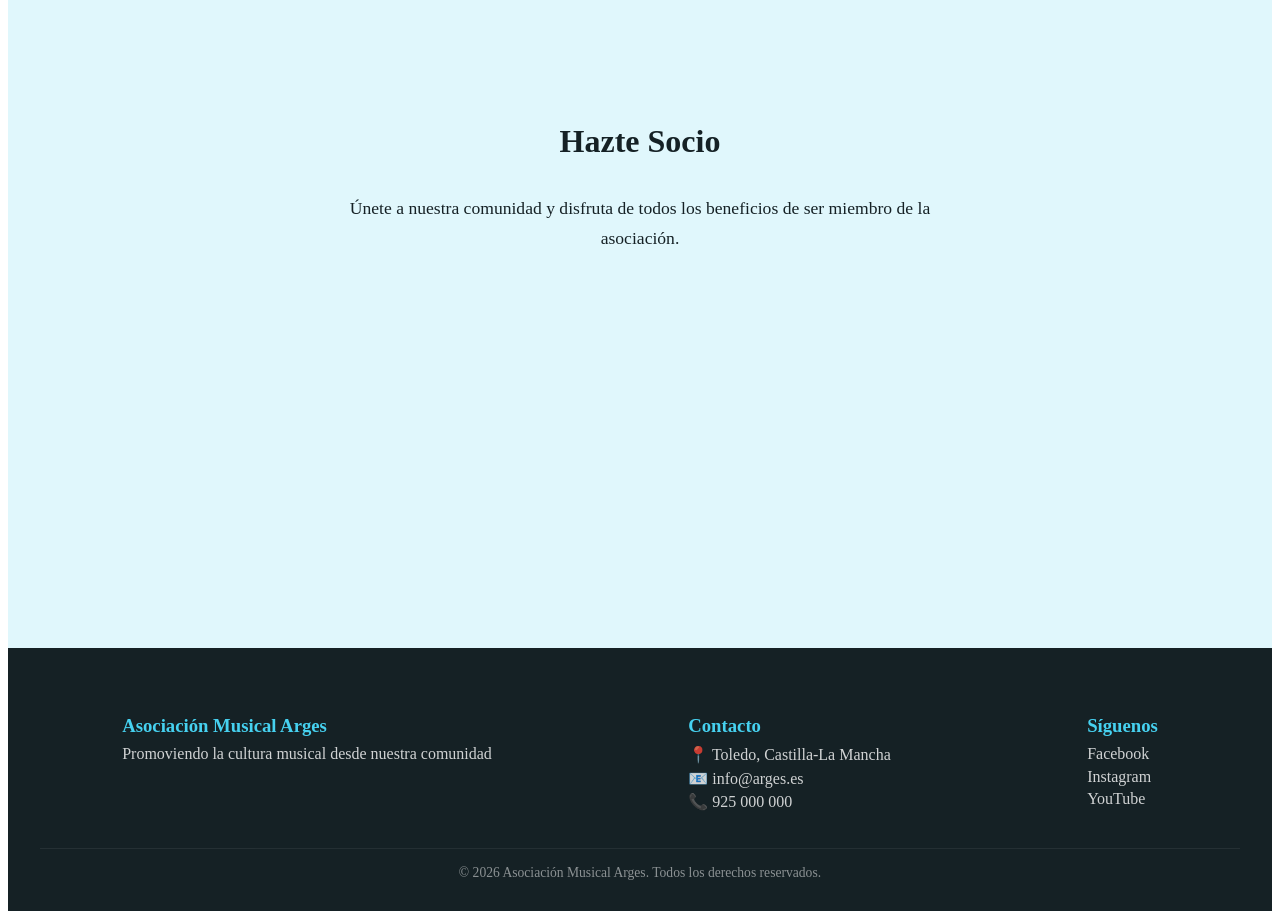
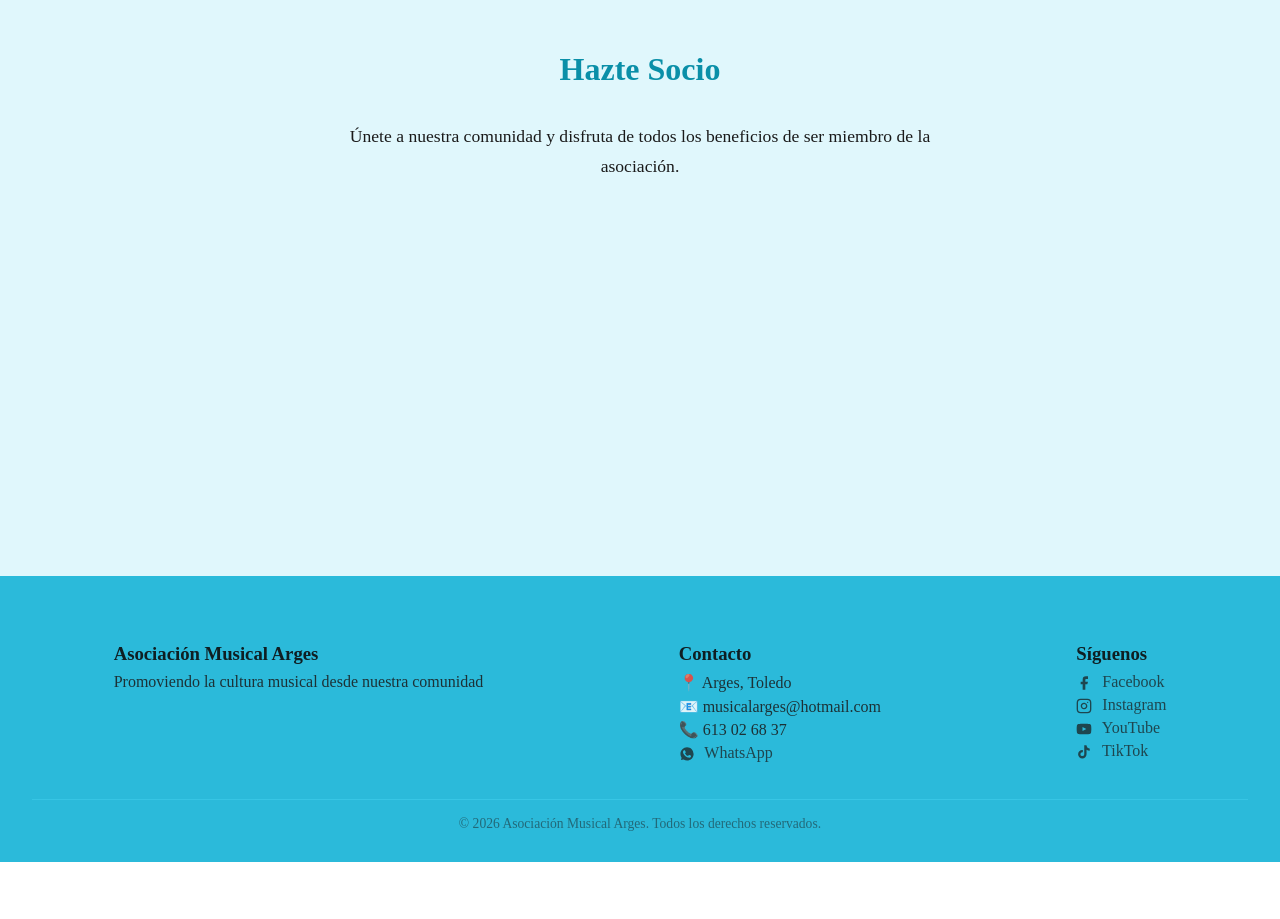
Before and after one commit to JavierPs287/amusicalarges-fe, an Angular app: page /home in a window 1280 px wide. Shown: the part 4000-4919 px from the top of the page. After the commit the page ends 4862 px from the top, so only its background shows below. Built offline with nearby package versions, Linux system fonts and the light colour scheme.

Commit message:
Footer + Modos claro y oscuro

```diff
--- a/src/app/app.css
+++ b/src/app/app.css
@@ -1,34 +1,50 @@
-.under-construction-container {
-  display: flex;
-  flex-direction: column;
-  align-items: center;
-  justify-content: center;
-  min-height: 100vh;
-  text-align: center;
-  font-family: 'Segoe UI', Roboto, Helvetica, Arial, sans-serif;
-  background-color: #f5f5f5;
-  color: #008cff;
-  padding: 2rem;
+/* Footer */
+footer {
+  background-color: var(--nav-bg);
+  color: var(--text);
+  padding: 3rem 2rem 1rem;
+  transition: background-color 0.3s ease;
 }
 
-.logo {
-  max-width: 300px;
-  height: auto;
+.footer-contenido {
+  display: flex;
+  justify-content: space-around;
+  flex-wrap: wrap;
+  gap: 2rem;
   margin-bottom: 2rem;
 }
 
-.content {
-  padding-top: 64px; /* misma altura que el navbar */
+.footer-col h3 {
+  color: var(--footer-heading);
+  margin-bottom: 0.5rem;
 }
 
-h1 {
-  font-size: 2.5rem;
-  color: #000000; /* Puedes cambiar esto por el color corporativo de la asociación */
-  margin-bottom: 1rem;
+.footer-col p {
+  margin: 0.3rem 0;
+  opacity: 0.85;
+  color: var(--text);
 }
 
-p {
-  font-size: 1.2rem;
-  line-height: 1.5;
-  color: #000000;
+.footer-col a {
+  color: var(--text);
+  text-decoration: none;
+  opacity: 0.85;
 }
+
+.footer-col a:hover {
+  color: var(--text);
+  opacity: 1;
+}
+
+.footer-col a:visited {
+  color: var(--text);
+}
+
+.footer-copy {
+  text-align: center;
+  opacity: 0.5;
+  font-size: 0.85rem;
+  border-top: 1px solid var(--primary);
+  padding-top: 1rem;
+  color: var(--text);
+}
--- a/src/app/app.html
+++ b/src/app/app.html
@@ -2,3 +2,71 @@
 <div class="content">
   <router-outlet></router-outlet>
 </div>
+
+  <!-- Pie de página -->
+  <footer>
+    <div class="footer-contenido">
+      <div class="footer-col">
+        <h3>Asociación Musical Arges</h3>
+        <p>Promoviendo la cultura musical desde nuestra comunidad</p>
+      </div>
+      <div class="footer-col">
+        <h3>Contacto</h3>
+        <p>📍 Arges, Toledo</p>
+        <p>📧 musicalarges@hotmail.com</p>
+        <p>📞 613 02 68 37</p>
+        <p>
+          <a href="https://wa.me/34613026837" target="_blank" rel="noopener">
+            <svg xmlns="http://www.w3.org/2000/svg" width="16" height="16" viewBox="0 0 24 24" fill="currentColor" style="vertical-align: middle; margin-right: 6px;">
+              <path d="M17.472 14.382c-.297-.149-1.758-.867-2.03-.967c-.273-.099-.471-.148-.67.15c-.197.297-.767.966-.94 1.164c-.173.199-.347.223-.644.075c-.297-.15-1.255-.463-2.39-1.475c-.883-.788-1.48-1.761-1.653-2.059c-.173-.297-.018-.458.13-.606c.134-.133.298-.347.446-.52c.149-.174.198-.298.298-.497c.099-.198.05-.371-.025-.52c-.075-.149-.669-1.612-.916-2.207c-.242-.579-.487-.5-.669-.51c-.173-.008-.371-.01-.57-.01c-.198 0-.52.074-.792.372c-.272.297-1.04 1.016-1.04 2.479c0 1.462 1.065 2.875 1.213 3.074c.149.198 2.096 3.2 5.077 4.487c.709.306 1.262.489 1.694.625c.712.227 1.36.195 1.871.118c.571-.085 1.758-.719 2.006-1.413c.248-.694.248-1.289.173-1.413c-.074-.124-.272-.198-.57-.347m-5.421 7.403h-.004a9.87 9.87 0 0 1-5.031-1.378l-.361-.214l-3.741.982l.998-3.648l-.235-.374a9.86 9.86 0 0 1-1.51-5.26c.001-5.45 4.436-9.884 9.888-9.884c2.64 0 5.122 1.03 6.988 2.898a9.825 9.825 0 0 1 2.893 6.994c-.003 5.45-4.437 9.884-9.885 9.884"/>
+            </svg>
+            WhatsApp
+          </a>
+        </p>
+      </div>
+      <div class="footer-col">
+  <h3>Síguenos</h3>
+
+  <p>
+    <a href="https://www.facebook.com/AsociacionMusicalArges" target="_blank" rel="noopener">
+      <svg xmlns="http://www.w3.org/2000/svg" width="16" height="16" viewBox="0 0 24 24" fill="currentColor" style="vertical-align: middle; margin-right: 6px;">
+        <path d="M18 2h-3a5 5 0 0 0-5 5v3H7v4h3v8h4v-8h3l1-4h-4V7a1 1 0 0 1 1-1h3z"/>
+      </svg>
+      Facebook
+    </a>
+  </p>
+
+  <p>
+    <a href="https://www.instagram.com/asociacion_musical_arges" target="_blank" rel="noopener">
+      <svg xmlns="http://www.w3.org/2000/svg" width="16" height="16" viewBox="0 0 24 24" fill="none" stroke="currentColor" stroke-width="2" stroke-linecap="round" stroke-linejoin="round" style="vertical-align: middle; margin-right: 6px;">
+        <rect width="20" height="20" x="2" y="2" rx="5" ry="5"/>
+        <path d="M16 11.37A4 4 0 1 1 12.63 8 4 4 0 0 1 16 11.37z"/>
+        <line x1="17.5" x2="17.51" y1="6.5" y2="6.5"/>
+      </svg>
+      Instagram
+    </a>
+  </p>
+
+  <p>
+    <a href="https://www.youtube.com/@AsociaciónMusicalArgés" target="_blank" rel="noopener">
+      <svg xmlns="http://www.w3.org/2000/svg" width="16" height="16" viewBox="0 0 24 24" fill="currentColor" style="vertical-align: middle; margin-right: 6px;">
+        <path d="M22.54 6.42a2.78 2.78 0 0 0-1.95-1.96C18.88 4 12 4 12 4s-6.88 0-8.59.46a2.78 2.78 0 0 0-1.95 1.96A29 29 0 0 0 1 12a29 29 0 0 0 .46 5.58a2.78 2.78 0 0 0 1.95 1.95C5.12 20 12 20 12 20s6.88 0 8.59-.47a2.78 2.78 0 0 0 1.95-1.95A29 29 0 0 0 23 12a29 29 0 0 0-.46-5.58z"/>
+        <polygon points="9.75 15.02 15.5 12 9.75 8.98 9.75 15.02" fill="var(--nav-bg)"/>
+      </svg>
+      YouTube
+    </a>
+  </p>
+
+  <p>
+    <a href="https://www.tiktok.com/@asociacion_musical_arges" target="_blank" rel="noopener">
+      <svg xmlns="http://www.w3.org/2000/svg" width="16" height="16" viewBox="0 0 24 24" fill="currentColor" style="vertical-align: middle; margin-right: 6px;">
+        <path d="M19.59 6.69a4.83 4.83 0 0 1-3.77-4.25V2h-3.45v13.67a2.89 2.89 0 0 1-2.88 2.5a2.89 2.89 0 0 1-2.89-2.89a2.89 2.89 0 0 1 2.89-2.89c.28 0 .54.04.79.1V9.01a6.33 6.33 0 0 0-.79-.05a6.34 6.34 0 0 0-6.34 6.34a6.34 6.34 0 0 0 6.34 6.34a6.34 6.34 0 0 0 6.33-6.34V8.69a8.18 8.18 0 0 0 4.78 1.52V6.75a4.85 4.85 0 0 1-1.01-.06z"/>
+      </svg>
+      TikTok
+    </a>
+  </p>
+
+</div>
+    </div>
+    <p class="footer-copy">© 2026 Asociación Musical Arges. Todos los derechos reservados.</p>
+  </footer>
--- a/src/app/app.ts
+++ b/src/app/app.ts
@@ -1,6 +1,7 @@
-import { Component, signal } from '@angular/core';
+import { Component, signal, OnInit, Inject, PLATFORM_ID } from '@angular/core';
+import { isPlatformBrowser } from '@angular/common';
 import { RouterOutlet } from '@angular/router';
-import {RouterModule} from '@angular/router';
+import { RouterModule } from '@angular/router';
 import { Navbar } from './component/navbar/navbar';
 
 @Component({
@@ -9,6 +10,34 @@ import { Navbar } from './component/navbar/navbar';
   templateUrl: './app.html',
   styleUrl: './app.css'
 })
-export class App {
+export class App implements OnInit {
+
   protected readonly title = signal('amusicalarges-fe');
+
+  constructor(
+    @Inject(PLATFORM_ID) private platformId: Object
+  ) {}
+
+  ngOnInit() {
+
+  if (isPlatformBrowser(this.platformId)) {
+
+    const darkMode = window.matchMedia('(prefers-color-scheme: dark)');
+
+    const applyTheme = (dark: boolean) => {
+      if (dark) {
+        document.body.classList.add('dark');
+      } else {
+        document.body.classList.remove('dark');
+      }
+    };
+
+    applyTheme(darkMode.matches);
+
+    darkMode.addEventListener('change', (event) => {
+      applyTheme(event.matches);
+    });
+
+  }
 }
+}
--- a/src/app/component/home/home.css
+++ b/src/app/component/home/home.css
@@ -31,8 +31,8 @@
   align-items: center;
   text-align: center;
   padding: 4rem 2rem;
-  background-color: #f5f5f5;
-  color: #152125;
+  background-color: var(--background);
+  color: var(--text);
 
   /* Animación al aparecer */
   opacity: 0;
@@ -46,50 +46,18 @@
 }
 
 .seccion.alt {
-  background-color: #e0f7fc;
+  background-color: var(--alt-color);
 }
 
 .seccion h2 {
   font-size: 2rem;
   margin-bottom: 1rem;
-  color: #152125;
+  color: var(--section-heading);
 }
 
 .seccion p {
   max-width: 600px;
   font-size: 1.1rem;
   line-height: 1.7;
+  color: var(--text);
 }
-
-/* Footer */
-footer {
-  background-color: #152125;
-  color: white;
-  padding: 3rem 2rem 1rem;
-}
-
-.footer-contenido {
-  display: flex;
-  justify-content: space-around;
-  flex-wrap: wrap;
-  gap: 2rem;
-  margin-bottom: 2rem;
-}
-
-.footer-col h3 {
-  color: #46d1f0;
-  margin-bottom: 0.5rem;
-}
-
-.footer-col p {
-  margin: 0.3rem 0;
-  opacity: 0.8;
-}
-
-.footer-copy {
-  text-align: center;
-  opacity: 0.5;
-  font-size: 0.85rem;
-  border-top: 1px solid #ffffff22;
-  padding-top: 1rem;
-}
--- a/src/app/component/home/home.html
+++ b/src/app/component/home/home.html
@@ -1,5 +1,6 @@
 <main>
   <!-- Hero -->
+  <!-- TODO:Cambiar por una foto el fondo -->
   <section class="hero">
     <h1>Bienvenidos a la Asociación Musical Arges</h1>
     <p>Música, cultura y tradición desde el corazón de Castilla-La Mancha</p>
@@ -25,27 +26,4 @@
     <h2>Hazte Socio</h2>
     <p>Únete a nuestra comunidad y disfruta de todos los beneficios de ser miembro de la asociación.</p>
   </section>
-
-  <!-- Pie de página -->
-  <footer>
-    <div class="footer-contenido">
-      <div class="footer-col">
-        <h3>Asociación Musical Arges</h3>
-        <p>Promoviendo la cultura musical desde nuestra comunidad</p>
-      </div>
-      <div class="footer-col">
-        <h3>Contacto</h3>
-        <p>📍 Toledo, Castilla-La Mancha</p>
-        <p>📧 info@arges.es</p>
-        <p>📞 925 000 000</p>
-      </div>
-      <div class="footer-col">
-        <h3>Síguenos</h3>
-        <p>Facebook</p>
-        <p>Instagram</p>
-        <p>YouTube</p>
-      </div>
-    </div>
-    <p class="footer-copy">© 2026 Asociación Musical Arges. Todos los derechos reservados.</p>
-  </footer>
 </main>
--- a/src/app/component/navbar/navbar.css
+++ b/src/app/component/navbar/navbar.css
@@ -4,7 +4,7 @@ nav {
   align-items: center;
   padding: 0 2rem;
   height: 64px;
-  background-color: #46d1f076;
+  background-color: var(--nav-bg);
 
   position: fixed;
   top: 0;
@@ -14,7 +14,7 @@ nav {
 
   border-radius: 0 0 20px 20px;
 
-  transition: transform 0.3s ease;
+  transition: transform 0.3s ease, background-color 0.3s ease;
 }
 
 nav.hidden {
@@ -35,18 +35,24 @@ nav.hidden {
 }
 
 .links a {
-  color: white;
+  color: var(--text);
   text-decoration: none;
 }
 
 .links a:hover {
   opacity: 0.7;
 }
-.links a {
-  color: #152125;
-  text-decoration: none;
+
+.dark-logo {
+  display: none;
 }
 
-.links a:hover {
-  opacity: 0.7;
+@media (prefers-color-scheme: dark) {
+  .light-logo {
+    display: none;
+  }
+
+  .dark-logo {
+    display: block;
+  }
 }
--- a/src/app/component/navbar/navbar.html
+++ b/src/app/component/navbar/navbar.html
@@ -1,5 +1,7 @@
 <nav [class.hidden]="!visible">
-  <img src="logo.png" alt="Logo" class="logo">
+  <img src="logo.png" alt="Logo" class="logo light-logo">
+  <img src="logo-oscuro.png" alt="Logo" class="logo dark-logo">
+
   <ul class="links">
     <li><a routerLink="/home">Home</a></li>
   </ul>
--- a/src/styles.css
+++ b/src/styles.css
@@ -1 +1,25 @@
-/* You can add global styles to this file, and also import other style files */
+:root {
+    --background: #ffffff;
+    --text: #1a1a1a;
+    --primary: #45d2f0;
+    --alt-color: #e0f7fc;
+    --nav-bg: #2bbada;
+    --footer-heading: #0f1e22;
+    --section-heading: #0a8fa8;
+}
+
+.dark {
+    --background: #0f1e22;
+    --text: #e8f4f7;
+    --primary: #45d2f0;
+    --alt-color: #1a2f35;
+    --nav-bg: #1a7a8a;
+    --footer-heading: #45d2f0;
+    --section-heading: #45d2f0;
+}
+body {
+    background-color: var(--background);
+    color: var(--text);
+    margin: 0;
+    transition: background-color 0.3s ease, color 0.3s ease;
+}
```
